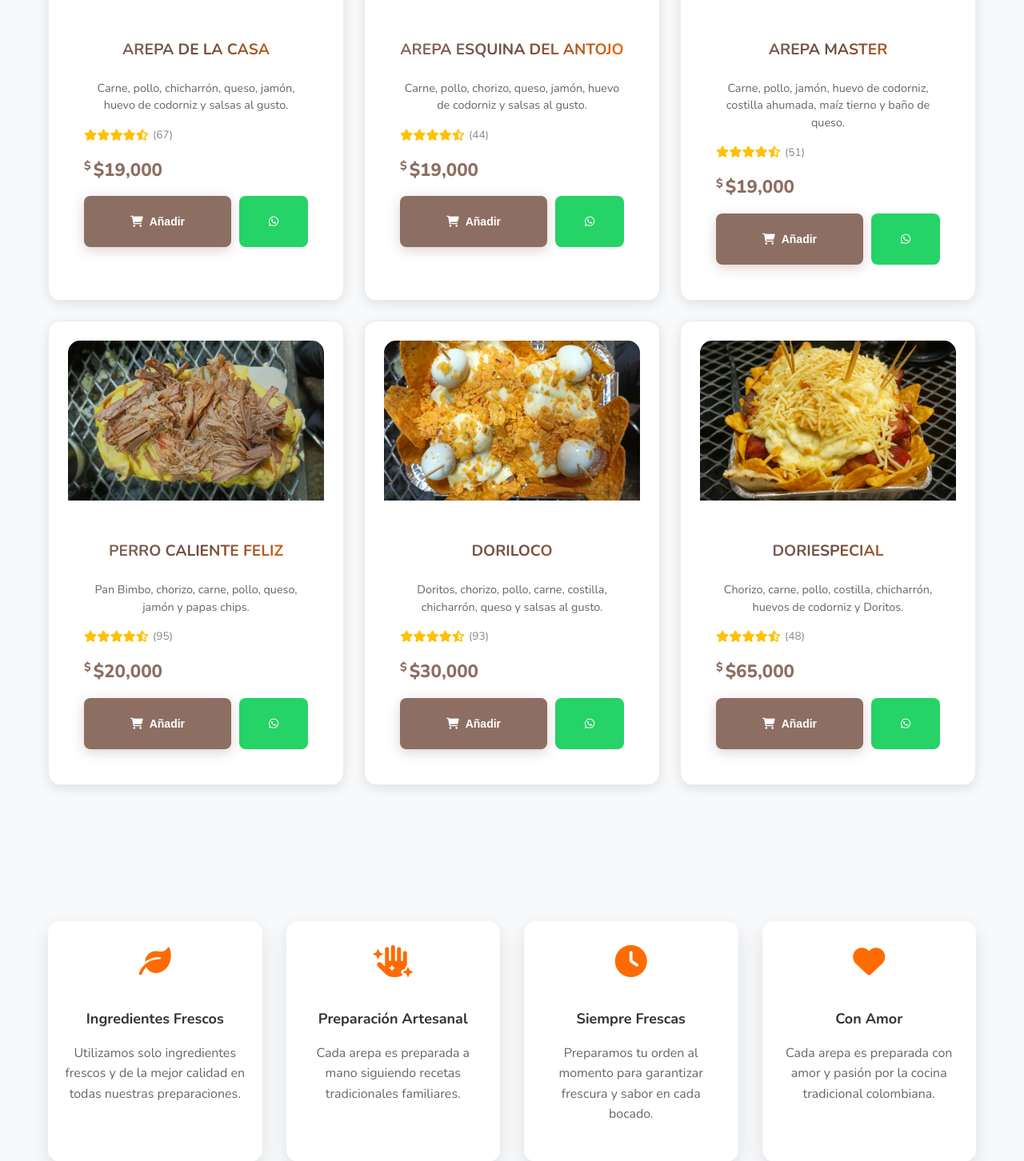
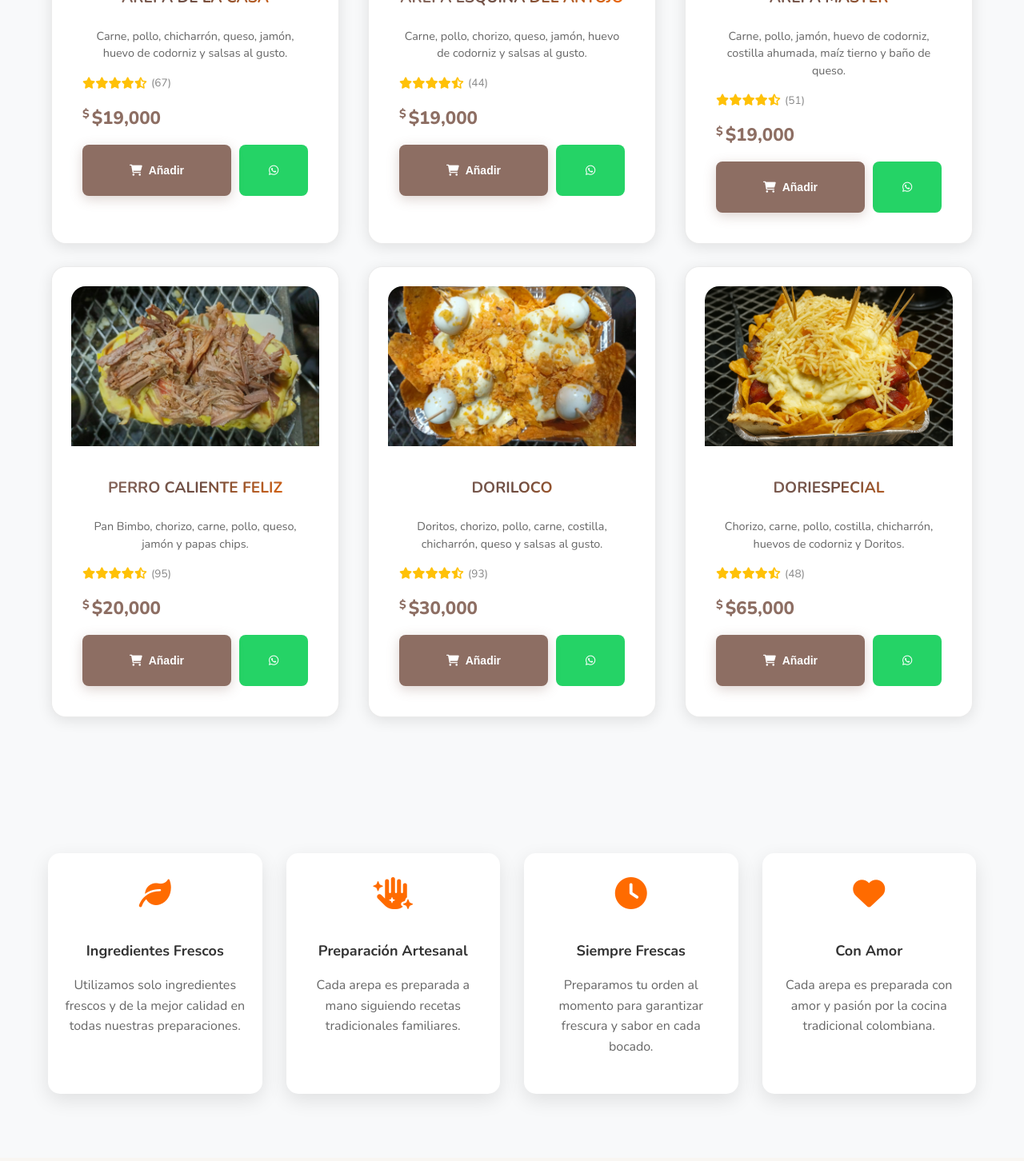
Before and after one commit to AlejandroGualtero07/NIKAO, a Flask app: page /carta in a window 1280 px wide. Shown: the part 3545-4997 px from the top of the page at 80% size. Run offline with Flask 3, Linux system fonts and the light colour scheme.

Commit message:
Actualizacion de proyecto version 10

```diff
--- a/templates/carta.html
+++ b/templates/carta.html
@@ -81,31 +81,36 @@
             </div>
         </div>
 
-        <div class="products-grid" id="productsGrid" style="display: grid !important; grid-template-columns: repeat(auto-fill, minmax(280px, 1fr)) !important; gap: 25px !important; margin-top: 30px !important; visibility: visible !important; justify-items: start !important;">
+    <div class="products-grid" id="productsGrid" style="display: grid !important; grid-template-columns: repeat(auto-fill, minmax(310px, 1fr)) !important; gap: 28px !important; margin-top: 30px !important; visibility: visible !important; justify-items: center !important;">
             {% for producto in productos %}
-            <div class="product-card" data-category="{{ producto.categoria }}" data-price="{{ producto.precio }}" data-name="{{ producto.nombre.lower() }}" style="display: block !important; visibility: visible !important; opacity: 1 !important; background: white; border: 1px solid rgba(0,0,0,0.08); border-radius: 15px; overflow: hidden; box-shadow: 0 4px 15px rgba(0,0,0,0.1); transition: transform 0.3s ease, box-shadow 0.3s ease; position: relative; height: auto;">
+            <div class="product-card" data-category="{{ producto.categoria }}" data-price="{{ producto.precio }}" data-name="{{ producto.nombre.lower() }}" style="display: block !important; visibility: visible !important; opacity: 1 !important; background: white; border: 1px solid rgba(0,0,0,0.08); border-radius: 18px; overflow: hidden; box-shadow: 0 4px 18px rgba(0,0,0,0.10); transition: transform 0.3s ease, box-shadow 0.3s ease; position: relative; height: auto; width: 310px; min-height: 440px; max-width: 100%;">
                 {% if loop.first %}<div class="card-badge" style="position: absolute; top: 15px; right: 15px; background: #dc3545; color: white; padding: 5px 10px; border-radius: 8px; font-weight: 600; font-size: 0.85rem; box-shadow: 0 2px 8px rgba(0,0,0,0.2); z-index: 10;">Más Vendido</div>{% endif %}
 
-                <div class="card-img-wrapper" style="overflow: hidden; border-radius: 15px 15px 0 0; position: relative;">
-                    {% set img_jpeg = 'images/actualizacion_info/' ~ producto.nombre ~ '.jpeg' %}
-                    {% set img_jpg = 'images/actualizacion_info/' ~ producto.nombre ~ '.jpg' %}
-                    {% set img_png = 'images/actualizacion_info/' ~ producto.nombre ~ '.png' %}
-                    {% if producto.nombre == 'AREPA DE CHORIZO' %}
-                        <img src="{{ url_for('static', filename='images/actualizacion_info/AREPA DE CHORIZO.jpeg') }}" alt="AREPA DE CHORIZO" style="width: 100%; height: 200px; object-fit: cover; transition: transform 0.3s ease;">
+                <div class="card-img-wrapper" style="overflow: hidden; border-radius: 18px 18px 0 0; position: relative; height: 200px; background: #f7f7f7; display: flex; align-items: center; justify-content: center;">
+                    {% if producto.nombre == 'AREPA DE CARNE' %}
+                        <img src="{{ url_for('static', filename='images/actualizacion_info/AREPA DE CARNE.jpeg') }}" alt="AREPA DE CARNE" style="width: 100%; height: 100%; max-height: 200px; object-fit: cover; transition: transform 0.3s ease;">
+                    {% elif producto.nombre == 'AREPA DE CHORIZO' %}
+                        <img src="{{ url_for('static', filename='images/actualizacion_info/AREPA DE CHORIZO.jpeg') }}" alt="AREPA DE CHORIZO" style="width: 100%; height: 100%; max-height: 200px; object-fit: cover; transition: transform 0.3s ease;">
+                    {% elif producto.nombre == 'AREPA DE LA CASA' %}
+                        <img src="{{ url_for('static', filename='images/actualizacion_info/AREPA DE LA CASA.jpeg') }}" alt="AREPA DE LA CASA" style="width: 100%; height: 100%; max-height: 200px; object-fit: cover; transition: transform 0.3s ease;">
+                    {% elif producto.nombre == 'AREPA ESQUINA DEL ANTOJO' %}
+                        <img src="{{ url_for('static', filename='images/actualizacion_info/AREPA ESQUINA DEL ANTOJO.jpeg') }}" alt="AREPA ESQUINA DEL ANTOJO" style="width: 100%; height: 100%; max-height: 200px; object-fit: cover; transition: transform 0.3s ease;">
+                    {% elif producto.nombre == 'AREPA QUESUDA' %}
+                        <img src="{{ url_for('static', filename='images/actualizacion_info/AREPA QUESUDA.jpeg') }}" alt="AREPA QUESUDA" style="width: 100%; height: 100%; max-height: 200px; object-fit: cover; transition: transform 0.3s ease;">
                     {% elif producto.nombre == 'DORIESPECIAL' %}
-                        <img src="{{ url_for('static', filename='images/actualizacion_info/DORIESPECIAL.png') }}" alt="DORIESPECIAL" style="width: 100%; height: 200px; object-fit: cover; transition: transform 0.3s ease;">
+                        <img src="{{ url_for('static', filename='images/actualizacion_info/DORIESPECIAL.png') }}" alt="DORIESPECIAL" style="width: 100%; height: 100%; max-height: 200px; object-fit: cover; transition: transform 0.3s ease;">
                     {% elif producto.nombre == 'DORILOCO' %}
-                        <img src="{{ url_for('static', filename='images/actualizacion_info/DORILOCO.jpeg') }}" alt="DORILOCO" style="width: 100%; height: 200px; object-fit: cover; transition: transform 0.3s ease;">
+                        <img src="{{ url_for('static', filename='images/actualizacion_info/DORILOCO.jpeg') }}" alt="DORILOCO" style="width: 100%; height: 100%; max-height: 200px; object-fit: cover; transition: transform 0.3s ease;">
+                    {% elif producto.nombre == 'PERRO CALIENTE FELIZ' %}
+                        <img src="{{ url_for('static', filename='images/actualizacion_info/PERRO CALIENTE FELIZ.jpeg') }}" alt="PERRO CALIENTE FELIZ" style="width: 100%; height: 100%; max-height: 200px; object-fit: cover; transition: transform 0.3s ease;">
                     {% elif producto.nombre == 'PERRO CALIENTE' %}
-                        <img src="{{ url_for('static', filename='images/actualizacion_info/PERRO CALIENTE.png') }}" alt="PERRO CALIENTE" style="width: 100%; height: 200px; object-fit: cover; transition: transform 0.3s ease;">
-                    {% elif producto.nombre == 'PERRO CALIENTE FELIZ' %}
-                        <img src="{{ url_for('static', filename='images/actualizacion_info/PERRA CALIENTE FELIZ.jpeg') }}" alt="PERRO CALIENTE FELIZ" style="width: 100%; height: 200px; object-fit: cover; transition: transform 0.3s ease;">
+                        <img src="{{ url_for('static', filename='images/actualizacion_info/PERRO CALIENTE.png') }}" alt="PERRO CALIENTE" style="width: 100%; height: 100%; max-height: 200px; object-fit: cover; transition: transform 0.3s ease;">
                     {% else %}
-                        <img src="{{ url_for('static', filename='images/imagen arepas ej'~(loop.index % 4 + 3)|string~'.jpeg') }}" alt="{{ producto.nombre }}" style="width: 100%; height: 200px; object-fit: cover; transition: transform 0.3s ease;">
+                        <img src="{{ url_for('static', filename='images/imagen arepas ej3.jpeg') }}" alt="{{ producto.nombre }}" style="width: 100%; height: 100%; max-height: 200px; object-fit: cover; transition: transform 0.3s ease;">
                     {% endif %}
                 </div>
 
-                <div class="card-content" style="padding: 20px; background: white;">
+                <div class="card-content" style="padding: 18px 14px 14px 14px; background: white;">
                     <h3 class="card-title" style="font-family: 'Nunito', sans-serif; font-weight: 700; margin-bottom: 8px; font-size: 1.2rem; background: linear-gradient(135deg, #8d6e63, #6d4c41, #ff6b00); -webkit-background-clip: text; -webkit-text-fill-color: transparent; background-clip: text; transition: all 0.3s ease;">{{ producto.nombre }}</h3>
                     <p class="card-description" style="font-size: 0.9rem; color: #666; margin-bottom: 15px; line-height: 1.5;">{{ producto.descripcion }}</p>
 
```
Also changed, not shown: templates/index.html (+21 -1 lines), static/images/actualizacion_info/AREPA BURGER.jpeg (added), static/images/actualizacion_info/AREPA DE CARNE.jpeg (added), static/images/actualizacion_info/AREPA DE LA CASA.jpeg (added), static/images/actualizacion_info/AREPA ESQUINA DEL ANTOJO.jpeg (added), static/images/actualizacion_info/AREPA QUESUDA.jpeg (added), static/images/actualizacion_info/PERRO CALIENTE FELIZ.jpeg (renamed from static/images/actualizacion_info/PERRA CALIENTE FELIZ.jpeg).
